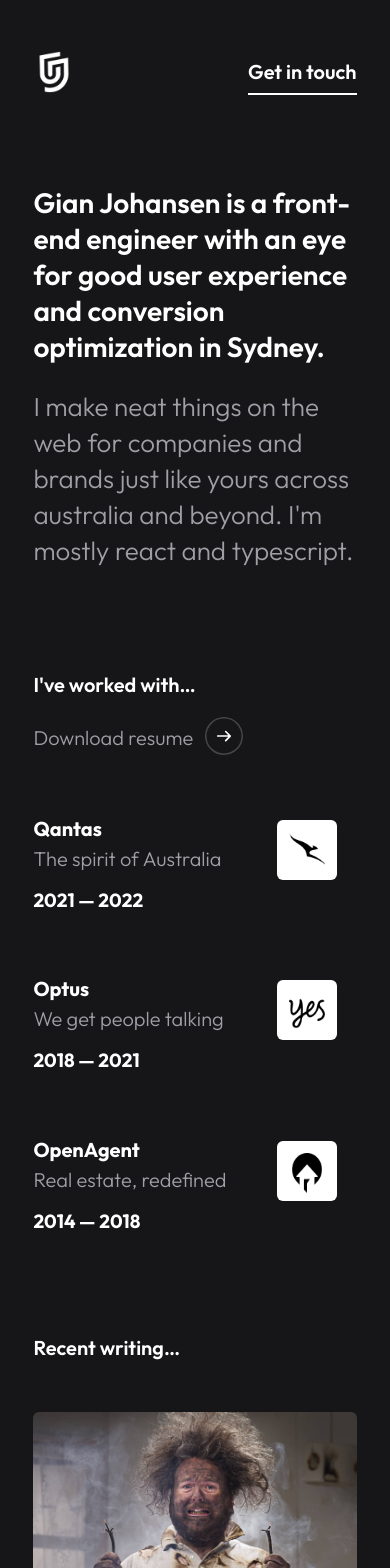
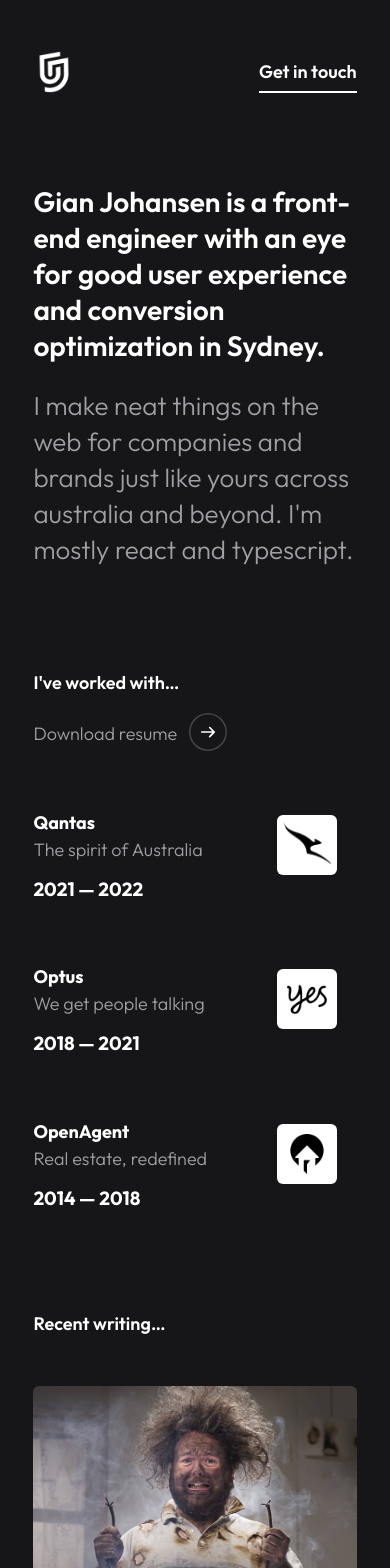
Before and after one commit to gianjohansen/johansen.ai, a Next.js app: page / in a window 390 px wide. Shown: the top 1568 px of the page. Built offline with nearby package versions, Linux system fonts and the light colour scheme.

Commit message:
Improve header responsiveness on smaller screens

```diff
--- a/components/Cursor.tsx
+++ b/components/Cursor.tsx
@@ -40,7 +40,7 @@
               })
               TweenMax.to($smallBall, 0.1, {
                 x: e.x - 3,
-                y: e.y - 15,
+                y: e.y - 4,
               })
               TweenMax.to($loader, 0.4, {
                 x: e.x + 2,
--- a/styles/Home.module.css
+++ b/styles/Home.module.css
@@ -73,10 +73,17 @@
 }
 
 .container {
-  margin-top: clamp(6vw, 12vw, 10vh);
+  margin-top: clamp(3vw, 12vw, 8vh);
   margin-left: var(--margin-width);
   margin-right: var(--margin-width);
-  margin-bottom: clamp(2vw, 14vh, 18vh);
+  margin-bottom: clamp(2vw, 10vh, 18vh);
+}
+
+@media (min-height: 1080px) {
+  .container {
+    margin-top: clamp(6vw, 12vw, 10vh);
+    margin-bottom: clamp(2vw, 10vh, 18vh);
+  }
 }
 
 @media (max-width: 768px) {
@@ -91,10 +98,16 @@
 }
 
 .headline {
-  font-size: clamp(32px, 4.5vw, 80px);
+  font-size: clamp(32px, 4vw, 80px);
   font-weight: 600;
-  line-height: clamp(42px, 6vw, 100px);
+  line-height: clamp(42px, 5vw, 100px);
   margin-bottom: clamp(24px, 2vh, 28px);
+}
+@media (min-height: 1080px) {
+  .headline {
+    font-size: clamp(32px, 4.5vw, 80px);
+    line-height: clamp(42px, 6vw, 100px);
+  }
 }
 
 @media (max-width: 768px) {
@@ -290,7 +303,25 @@
 .jobIconQantas img,
 .jobIconOptus img,
 .jobIconOpenAgent img {
-  width: 100%;
+  max-width: 100%;
+  max-height: 100%;
+}
+
+.jobIconQantas,
+.jobIconOptus,
+.jobIconOpenAgent {
+  padding: 6px;
+  display: flex;
+  justify-content: center;
+  align-items: center;
+}
+.jobIconQantas {
+  padding: 6px;
+}
+@media (min-height: 1080px) {
+  .jobIconQantas {
+    padding: 12px;
+  }
 }
 @media (min-width: 769px) and (max-width: 1100px) {
   .job {
@@ -861,7 +892,6 @@
     text-align: left;
     padding: 0;
     position: relative;
-    border-bottom: 1px solid #454546;
   }
   .contentDetails h3 {
     font-size: 20px;
--- a/styles/globals.css
+++ b/styles/globals.css
@@ -1,8 +1,14 @@
 :root {
   --margin-height: 10vh;
   --margin-width: 6vw;
-  --default-font-size: clamp(20px, 1.5vw, 24px);
+  --default-font-size: clamp(18px, 1.5vw, 20px);
   --section-space: 20vh;
+}
+
+@media (min-height: 1080px) {
+  :root {
+    --default-font-size: clamp(20px, 1.5vw, 24px);
+  }
 }
 
 ::-moz-selection {
@@ -108,6 +114,9 @@
   opacity: 1;
   transition: opacity 0.1s ease;
 }
+.cursor__ball--small svg {
+  display: block;
+}
 .show-loader .cursor__ball--big,
 .show-loader .cursor__ball--small {
   opacity: 0;
@@ -167,11 +176,15 @@
   .scrollable-blog-links .horizontal-container .thumbnail {
     height: auto;
     width: 100%;
-    border-radius: 10px;
+    border-radius: 0;
     padding-right: 30px;
     background: #161618;
     margin-bottom: 30px;
     padding-right: 0;
+    border-bottom: 1px solid #454546;
+  }
+  .scrollable-blog-links .horizontal-container .thumbnail:last-child {
+    border-bottom: none;
   }
 
   .scrollable-blog-links .horizontal-container .thumbnail img {
```
